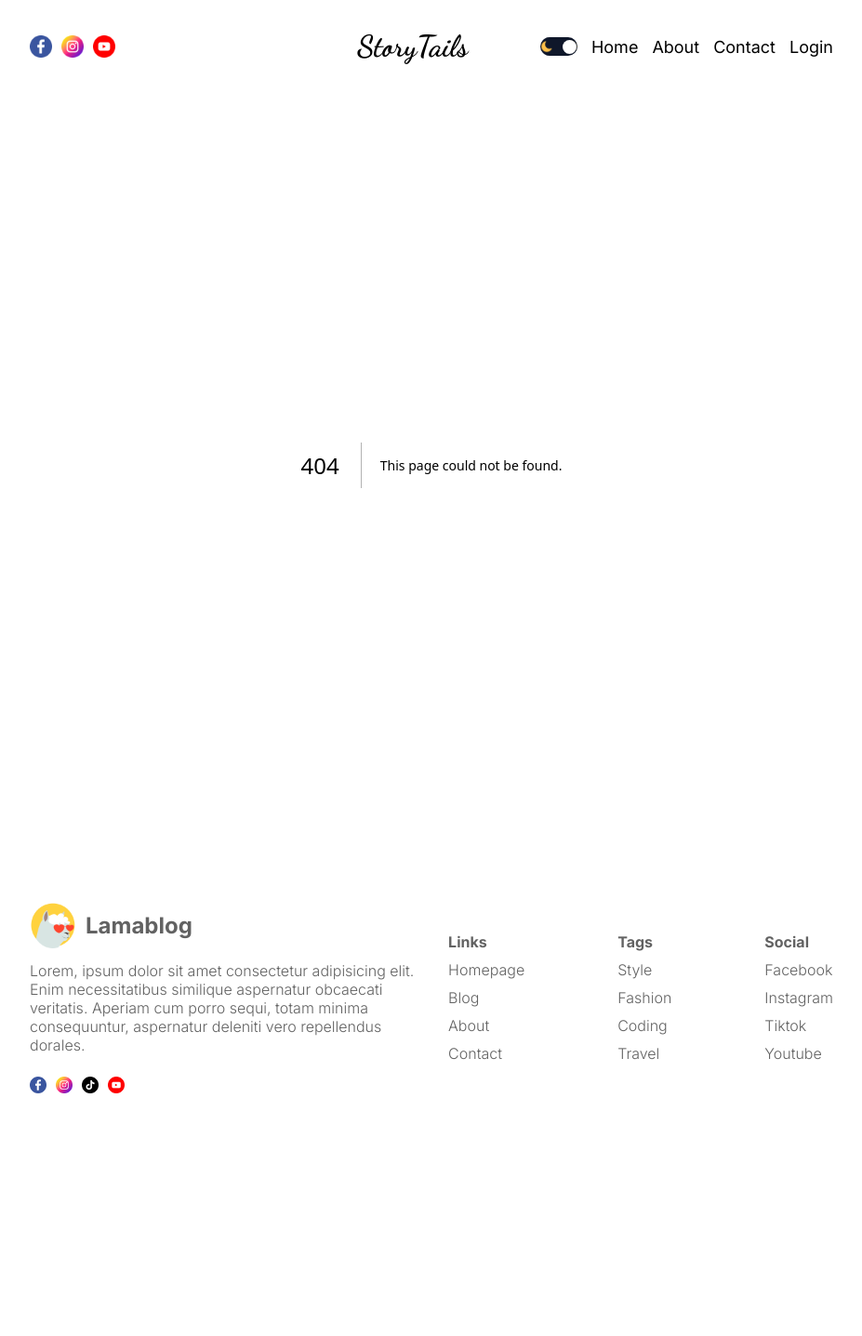
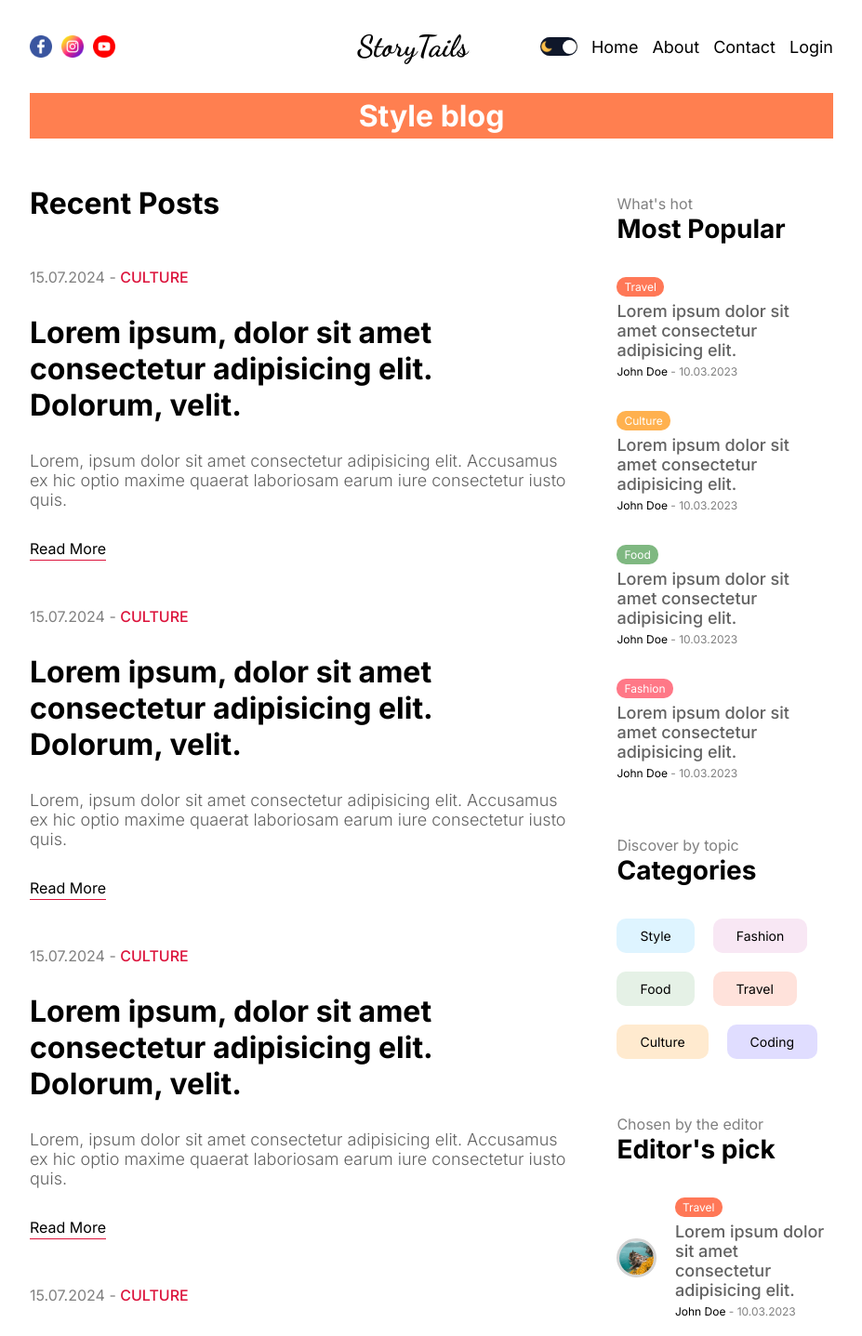
Before and after one commit to suyog200/storytails-blog-app, a Next.js app: page /blog in a window 1280 px wide. Before the commit this address had no page. Shown: the top 1437 px of the page at 93% size, without its empty margins (176-1103 px from the left). Before the commit the page ends 1196 px from the top, so only its background shows below. Built offline with nearby package versions, Linux system fonts and the light colour scheme.

Commit message:
add blog post page

```diff
--- /dev/null
+++ b/src/app/[slug]/singlePage.module.css
@@ -0,0 +1,70 @@
+
+.infoContainer {
+    display: flex;
+    align-items: center;
+    gap: 50px;
+}
+
+.textContainer {
+    flex: 1;
+}
+
+.title {
+    font-size: 64px;
+    margin-bottom: 50px;
+}
+
+.user {
+    display: flex;
+    align-items: center;
+    gap: 20px;
+}
+
+.userImageContainer {
+    width: 50px;
+    height: 50px;
+    position: relative;
+}
+
+.avatar {
+    border-radius: 50%;
+    object-fit: cover;
+}
+
+.userTextContainer {
+    display: flex;
+    flex-direction: column;
+    gap: 5px;
+    color: var(--softTextColor);
+}
+
+.username {
+    font-size: 20px;
+    font-weight: 500;
+}
+
+.imageContainer {
+    flex: 1;
+    height: 350px;
+    position: relative;
+}
+
+.image {
+    object-fit: cover;
+}
+
+.content {
+    display: flex;
+    gap: 50px;
+}
+
+.post {
+    flex: 5;
+    margin-top: 60px;
+}
+
+.description p {
+    font-size: 20px;
+    font-weight: 300;
+    margin-bottom: 20px;
+}
--- /dev/null
+++ b/src/app/blog/blogPage.module.css
@@ -0,0 +1,11 @@
+.title {
+    background-color: coral;
+    color: white;
+    padding: 5px 10px;
+    text-align: center;
+}
+
+.content {
+    display: flex;
+    gap: 50px;
+}
--- /dev/null
+++ b/src/app/blog/page.jsx
@@ -0,0 +1,16 @@
+import React from "react";
+import CardList from "@/components/cardList/CardList";
+import Menu from "@/components/menu/Menu";
+import styles from './blogPage.module.css';
+
+export default function BlogPage() {
+    return (
+        <div className={styles.container}>
+            <h1 className={styles.title}>Style blog</h1>
+            <div className={styles.content}>
+                <CardList />
+                <Menu />
+            </div>
+        </div>
+    );
+}
```
Also changed, not shown: src/app/[slug]/page.jsx (added, +62 -0 lines).
